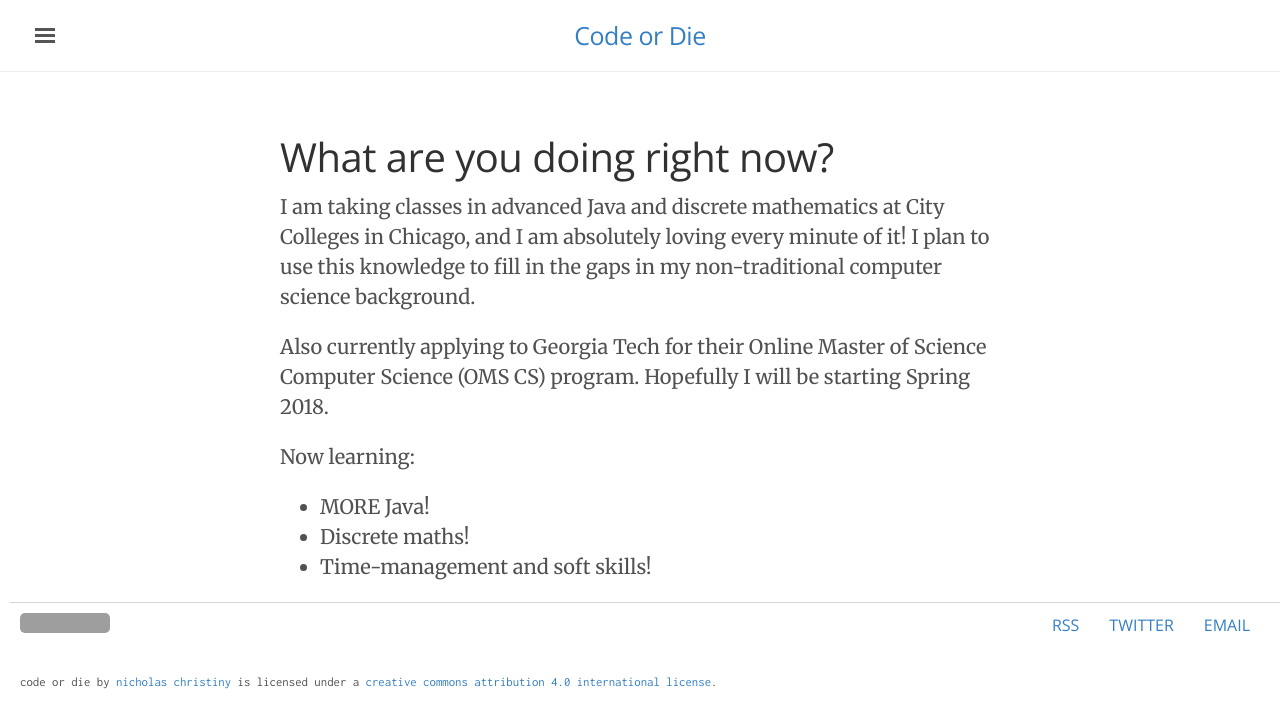
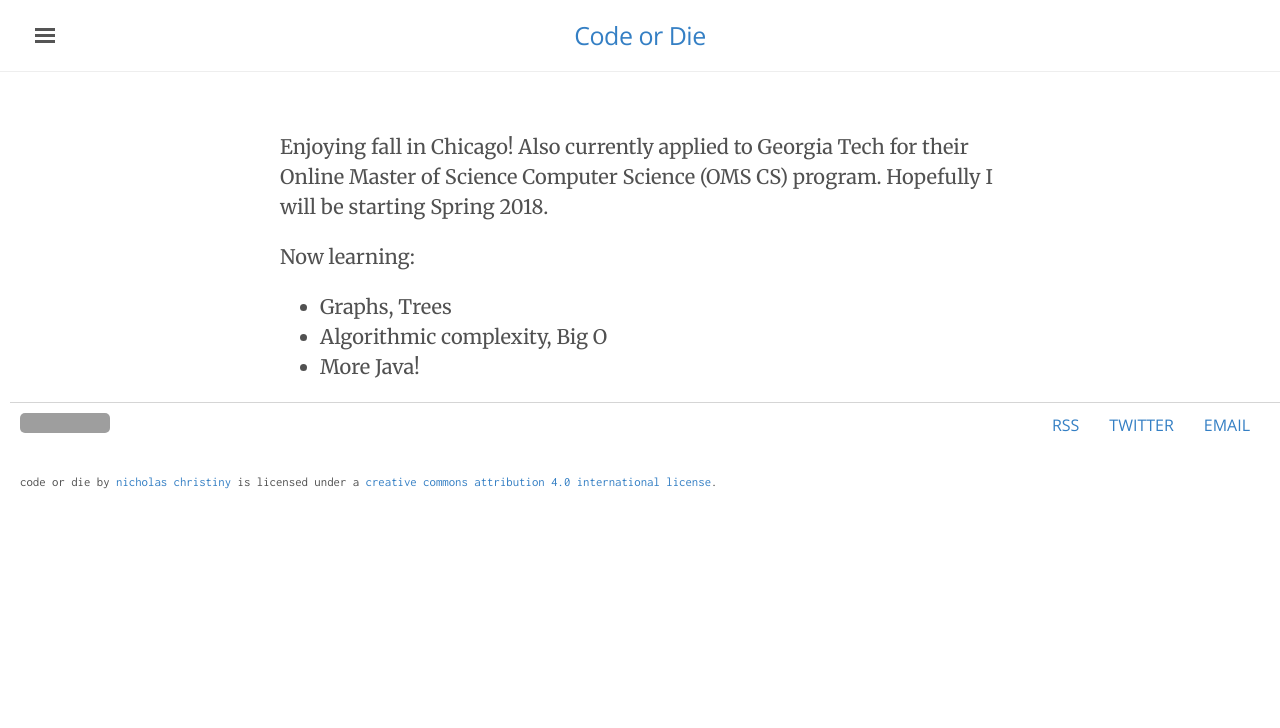
Before and after one commit to nchristiny/nchristiny.github.io, a Jekyll site: the page built from now/index.md, in a window 1280 px wide. Shown: the top 728 px of the page. Built offline with Jekyll 4.4.1, drawn with Linux system fonts in a browser that asks for light colours; grey boxes are pictures that could not be loaded.

Commit message:
Update /now

```diff
--- a/now/index.md
+++ b/now/index.md
@@ -2,14 +2,10 @@
 layout: default
 title: Now
 ---
-# What are you doing right now?
-
-I am taking classes in advanced Java and discrete mathematics at City Colleges in Chicago, and I am absolutely loving every minute of it! I plan to use this knowledge to fill in the gaps in my non-traditional computer science background.
-
-Also currently applying to Georgia Tech for their Online Master of Science Computer Science (OMS CS) program. Hopefully I will be starting Spring 2018.
+Enjoying fall in Chicago! Also currently applied to Georgia Tech for their Online Master of Science Computer Science (OMS CS) program. Hopefully I will be starting Spring 2018.
 
 Now learning:
 
-* MORE Java!
-* Discrete maths!
-* Time-management and soft skills!
+* Graphs, Trees
+* Algorithmic complexity, Big O
+* More Java!
```
